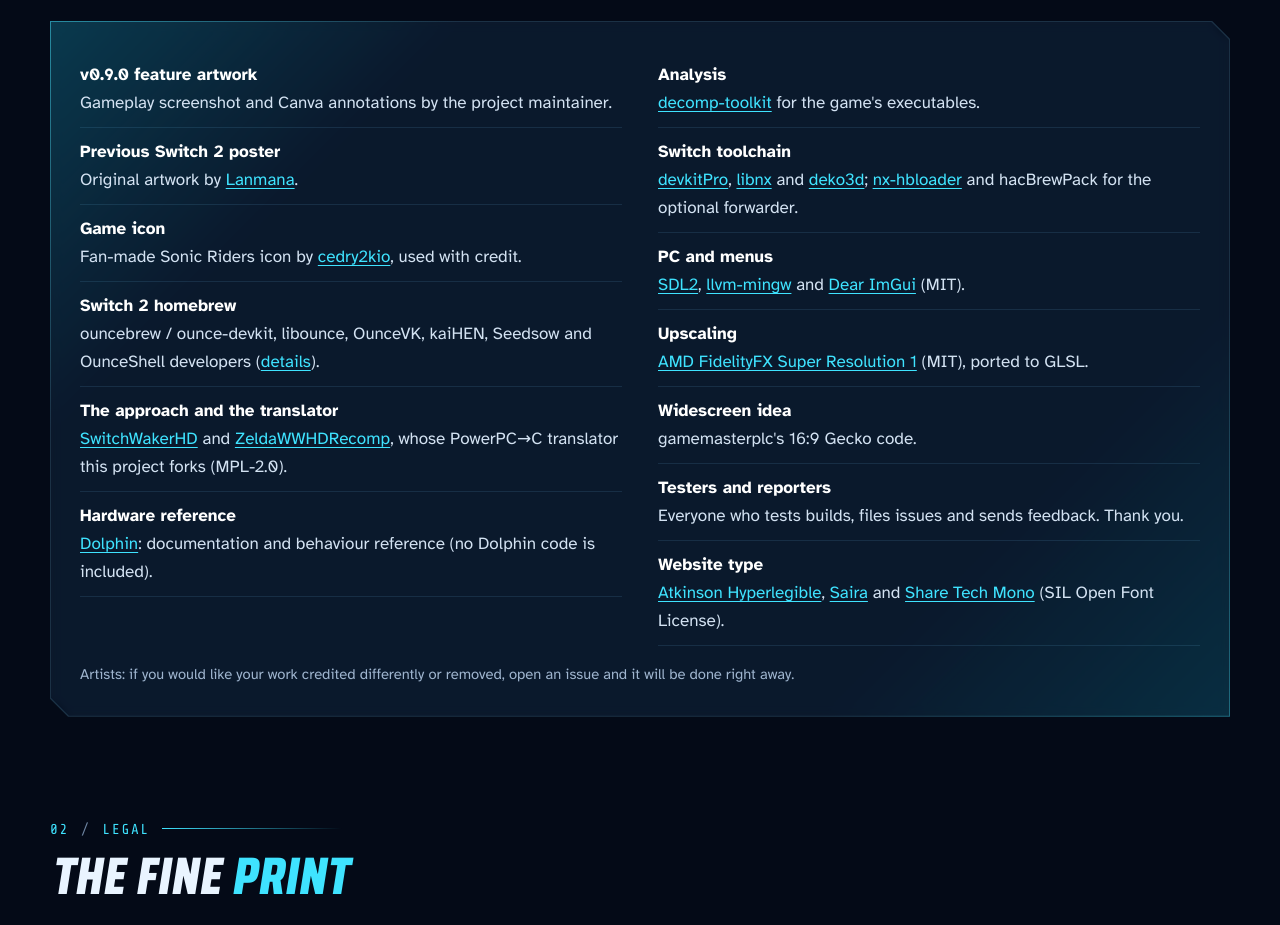
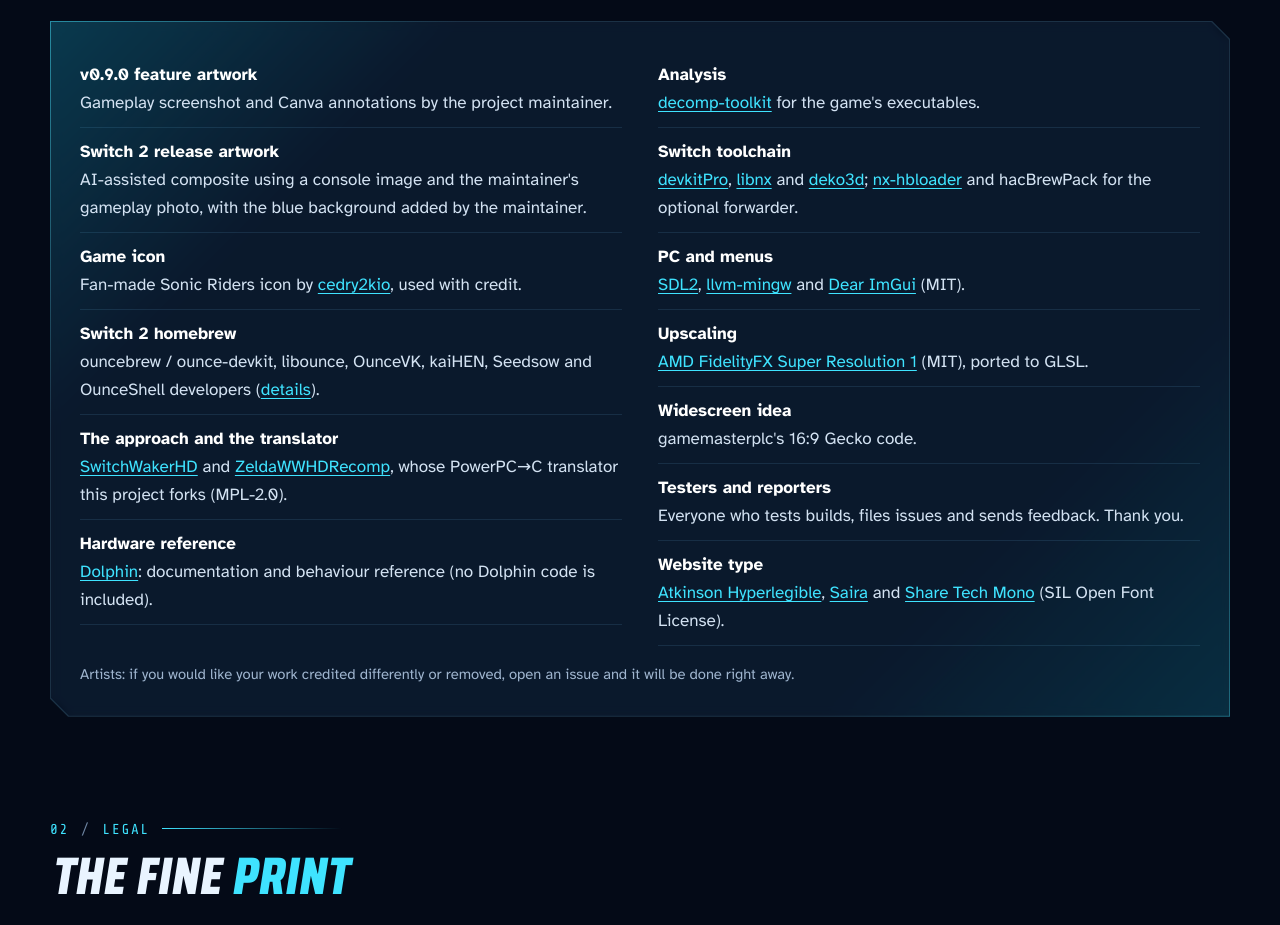
Before and after one commit to teclilla18/sonic-riders-recomp, a plain HTML site: page community.html in a window 1280 px wide. Shown: the part 1561-2486 px from the top of the page. Drawn offline with nearby package versions, Linux system fonts and the light colour scheme.

Commit message:
Use the blue Switch 2 banner in website previews
Keep the existing share image URL and credit the revised composite in Community.

Co-authored-by: Codex <codex@openai.com>

```diff
--- a/community.html
+++ b/community.html
@@ -78,7 +78,7 @@
   <div class="panel">
     <ul class="credits">
       <li><b>v0.9.0 feature artwork</b>Gameplay screenshot and Canva annotations by the project maintainer.</li>
-      <li><b>Previous Switch 2 poster</b>Original artwork by <a href="https://www.deviantart.com/lanmana">Lanmana</a>.</li>
+      <li><b>Switch 2 release artwork</b>AI-assisted composite using a console image and the maintainer's gameplay photo, with the blue background added by the maintainer.</li>
       <li><b>Game icon</b>Fan-made Sonic Riders icon by <a href="https://www.deviantart.com/cedry2kio">cedry2kio</a>, used with credit.</li>
       <li><b>Switch 2 homebrew</b>ouncebrew / ounce-devkit, libounce, OunceVK, kaiHEN, Seedsow and OunceShell developers (<a href="https://github.com/teclilla18/sonic-riders-recomp/blob/main/docs/SWITCH2-ALPHA.md#credits-and-transparency">details</a>).</li>
       <li><b>The approach and the translator</b><a href="https://github.com/centollOS/SwitchWakerHD">SwitchWakerHD</a> and <a href="https://github.com/ZeldaWWHDRecomp/ZeldaWWHDRecomp">ZeldaWWHDRecomp</a>, whose PowerPC→C translator this project forks (MPL-2.0).</li>
```
Also changed, not shown: src/pages/community.html (+1 -1 lines), assets/img/switch2-poster.jpg, tools/approved_images.txt, 1 other file.
